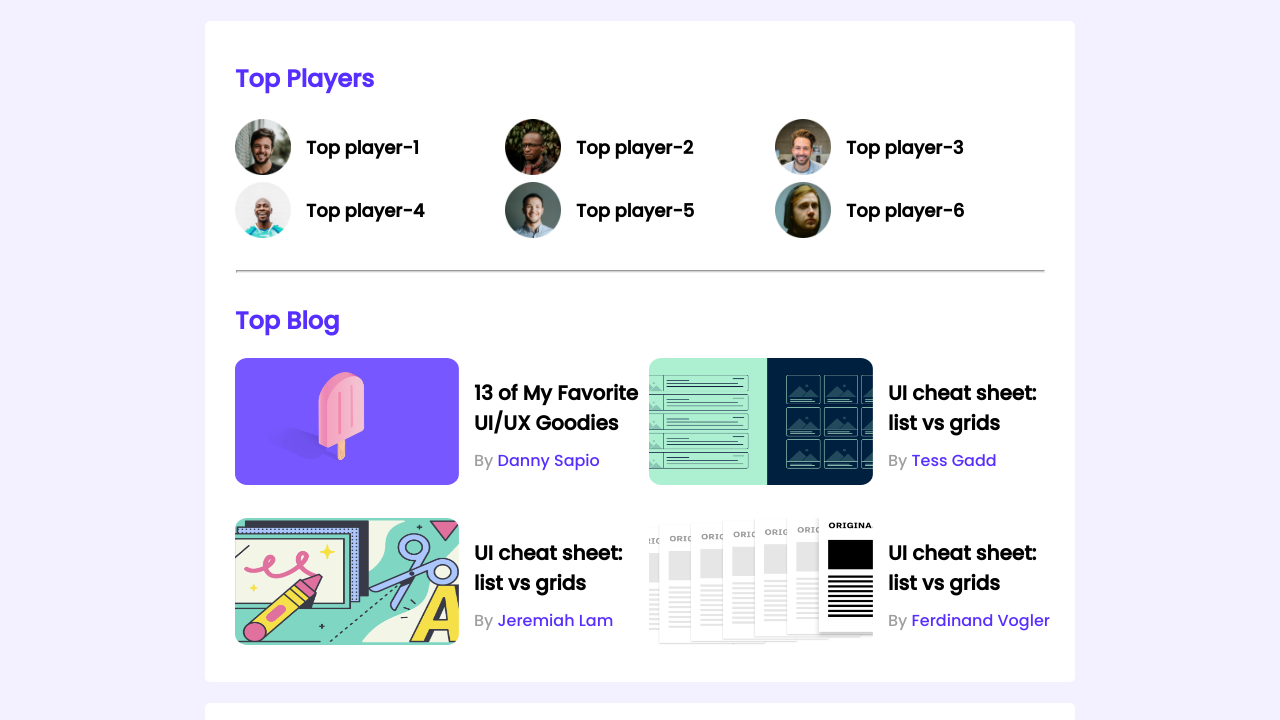
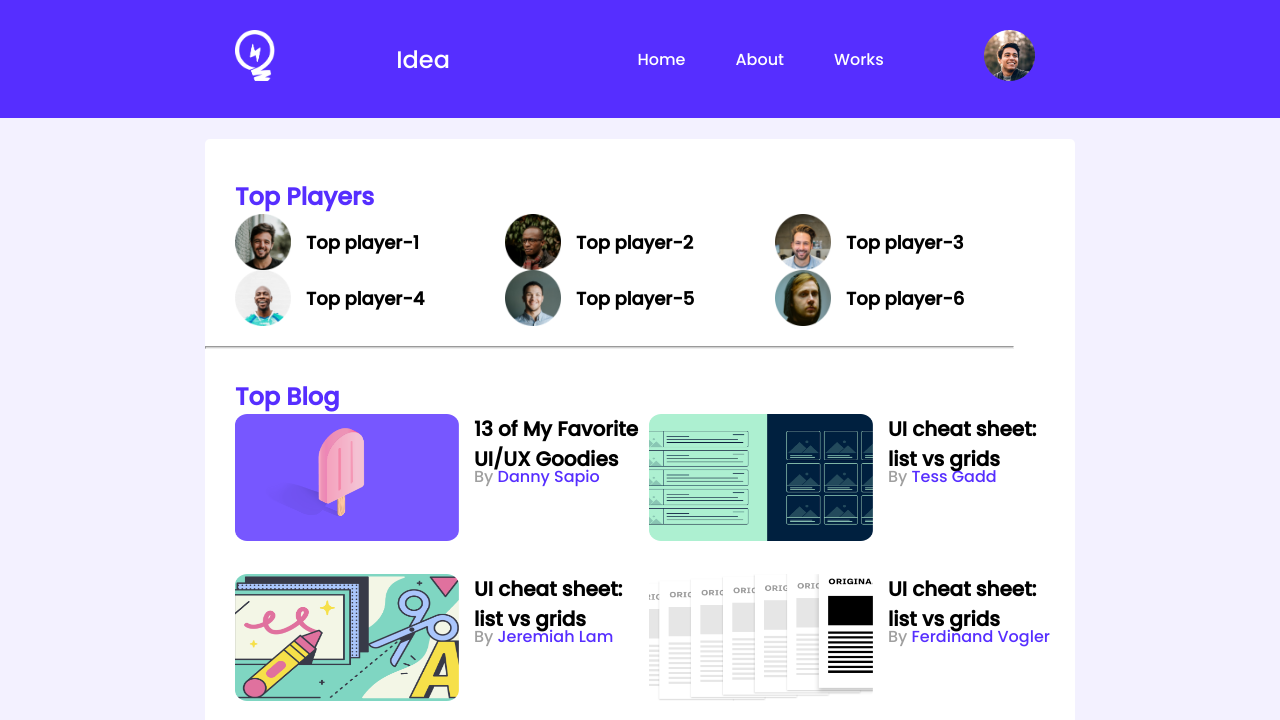
Before and after one commit to Tuhin531/leader-board, a plain HTML site: page index.html in a window 1280 px wide. Shown: the top 720 px of the page. Drawn offline with Linux system fonts and the light colour scheme.

Commit message:
add nav bar

```diff
--- a/index.html
+++ b/index.html
@@ -23,6 +23,33 @@
 
     <!-- Header Section start -->
     <header>
+     <nav class="nav-section">
+        <div class="nav-contain">
+            <div class="nav-menu">
+         <div class="logo">
+             <img src="images/icons/logo.png" alt="">
+
+         </div>
+         <div>
+         <h1 class="title">Idea</h1>
+        </div>
+
+         <div class="nav-list">
+         <ul>
+            <li><a href="#">Home</a></li>
+            <li><a href="#">About</a></li>
+            <li><a href="#">Works</a></li>
+
+         </ul>
+
+        </div>
+        <div class="profile">
+            <img src="images/icons/profile.png" alt="">
+        </div>
+    </div>
+        </div>
+     </nav>
+
 
     </header>
     <main>
--- a/style/style.css
+++ b/style/style.css
@@ -1,3 +1,9 @@
+
+* {
+    margin: 0;
+    padding: 0;
+}
+
 body{
     font-family: 'Poppins', sans-serif;
     background-color: #F3F1FF;
@@ -19,12 +25,80 @@ main{
 
 }
 hr{
-    width: 807px;
+width: 807px;
 height: 1px;
 background: #D1D1D1;
 margin-bottom: 30px;
 
 
+}
+
+/* nav section */
+.nav-section{
+    width: 100%;
+    background-color: #562EFF;
+}
+.nav-contain{
+    width: 870px;
+    margin: 0 auto;
+    display: flex;
+
+
+}
+.nav-menu{
+    display: grid;
+    grid-template-columns: repeat(4, 1fr);
+    /* justify-content: space-between; */
+    align-items: center;
+
+
+
+}
+.logo{
+    margin: 30px;
+}
+.title{
+color: #FFF;
+font-size: 24px;
+font-weight: 500;
+
+}
+.logo img{
+    width: 40.424px;
+    height: 51px;
+}
+
+.nav-list{
+
+
+}
+.nav-list ul a{
+
+    text-decoration: none;
+    color: #FFF;
+    font-family: Poppins;
+    font-size: 16px;
+    font-style: normal;
+    font-weight: 400;
+    line-height: normal;
+
+
+}
+.nav-list ul{
+    display: flex;
+    /* align-items: center; */
+    list-style: none;
+
+
+}
+.nav-list li{
+    margin-left: 50px;
+    align-items: center;
+    text-align: center;
+
+}
+.profile{
+    padding-left: 100px;
 }
 
 
```
